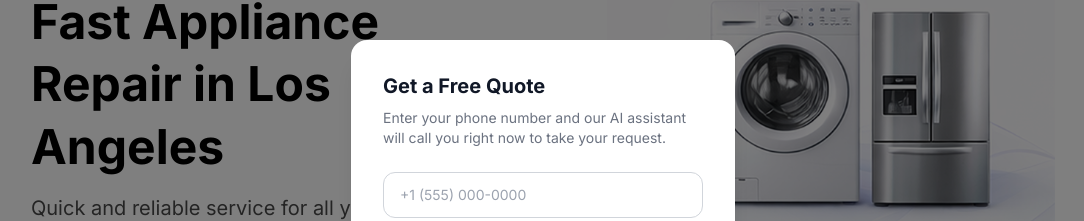
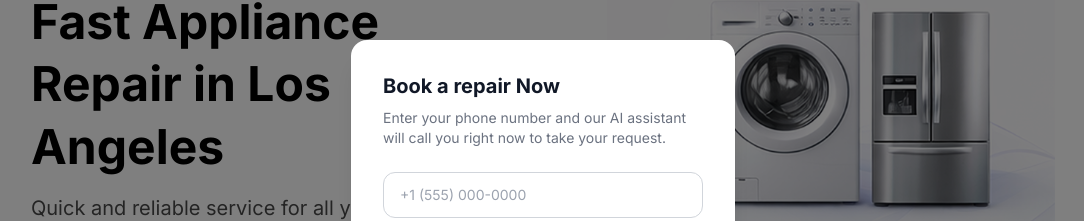
Before and after one commit to VadymStukalov/Fixly, a Vue app: page / in a window 1280 px wide. Both pictures are taken after a click on the button "Book a Repair". Shown: the part 197-418 px from the top of the page, without its empty margins (97-1181 px from the left). Built offline with nearby package versions, Linux system fonts and the light colour scheme; no server answers.

Commit message:
changed in pop up to Book a repair Now

```diff
--- a/src/components/layout/TheHeader.vue
+++ b/src/components/layout/TheHeader.vue
@@ -19,7 +19,7 @@
         @click.self="showPopup = false"
     >
       <div class="bg-white rounded-2xl shadow-xl p-8 w-full max-w-sm">
-        <h2 class="text-xl font-bold text-gray-900 mb-2">Get a Free Quote</h2>
+        <h2 class="text-xl font-bold text-gray-900 mb-2">Book a repair Now</h2>
         <p class="text-gray-500 text-sm mb-6">Enter your phone number and our AI assistant will call you right now to take your request.</p>
 
         <input
```
